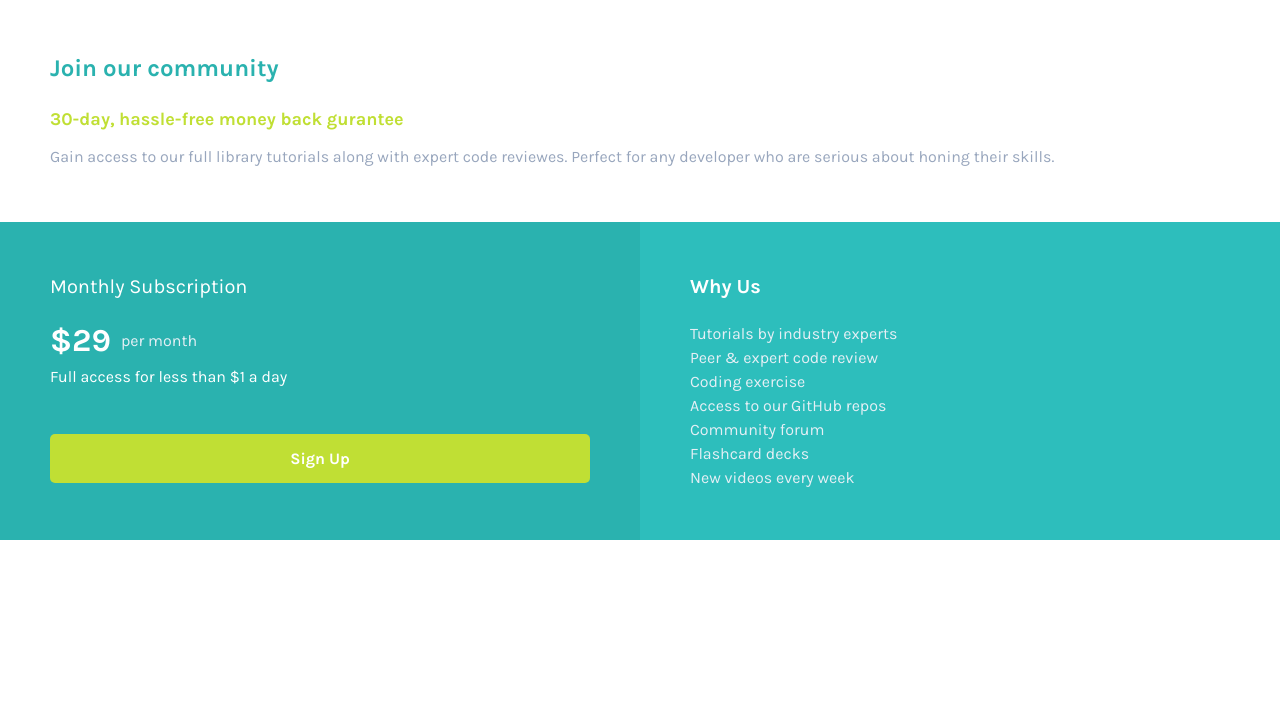
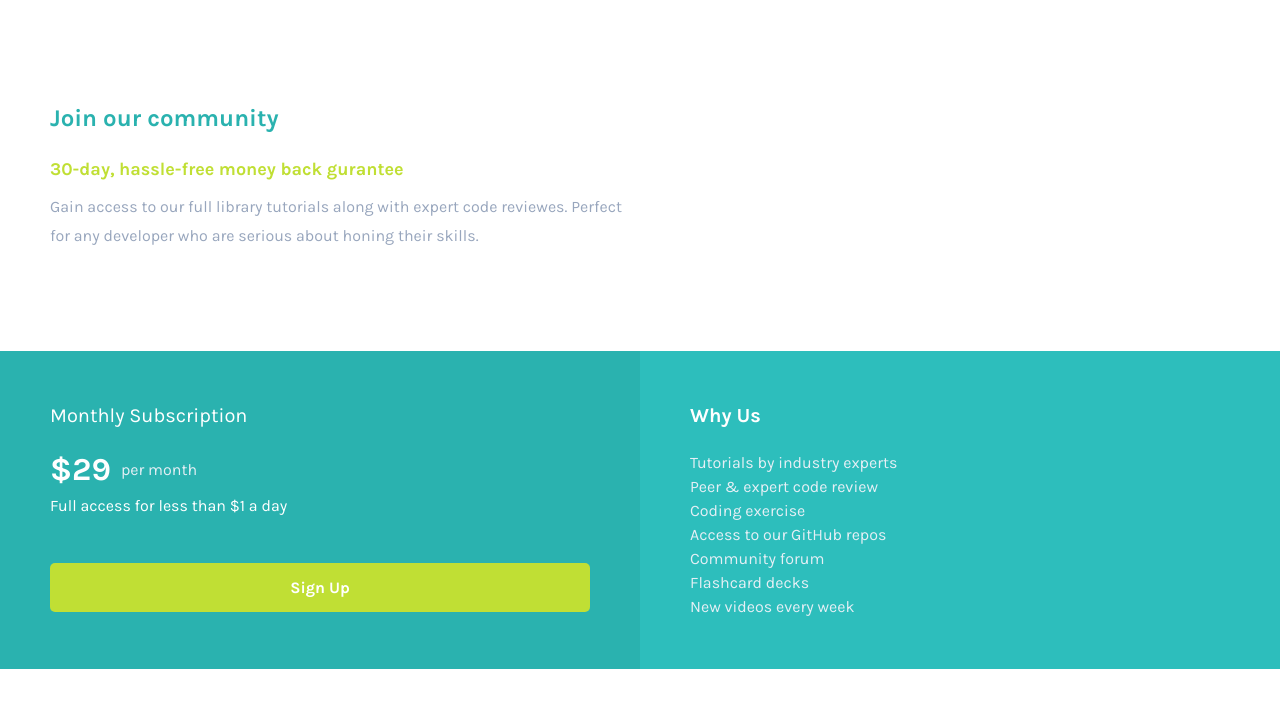
Before and after one commit to muhazizal/FM_single-price-grid-component, a plain HTML site: page index.html in a window 1280 px wide. Drawn offline with Linux system fonts and the light colour scheme.

Commit message:
fixed width

```diff
--- a/styles/main.scss
+++ b/styles/main.scss
@@ -134,7 +134,11 @@ body {
 
 @include media('>=tablet') {
 	.header {
-		margin: 5rem;
+		margin: 10rem 5rem;
+
+		&__description {
+			width: 50%;
+		}
 	}
 
 	main {
```
Also changed, not shown: styles/main.css, 1 other file.
